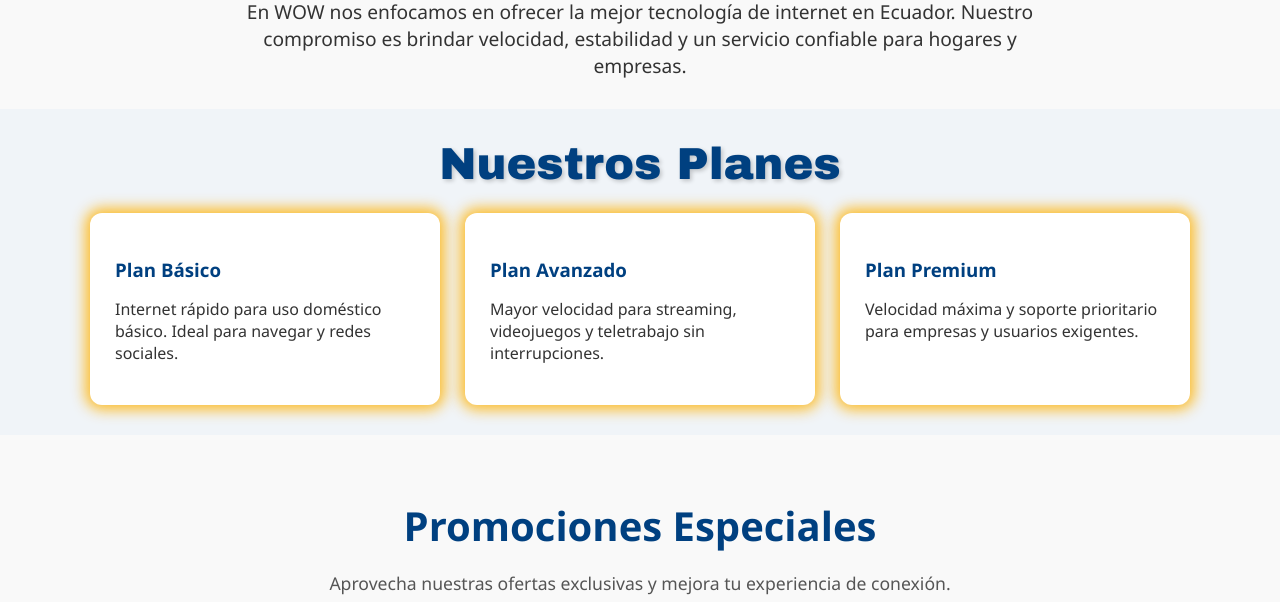
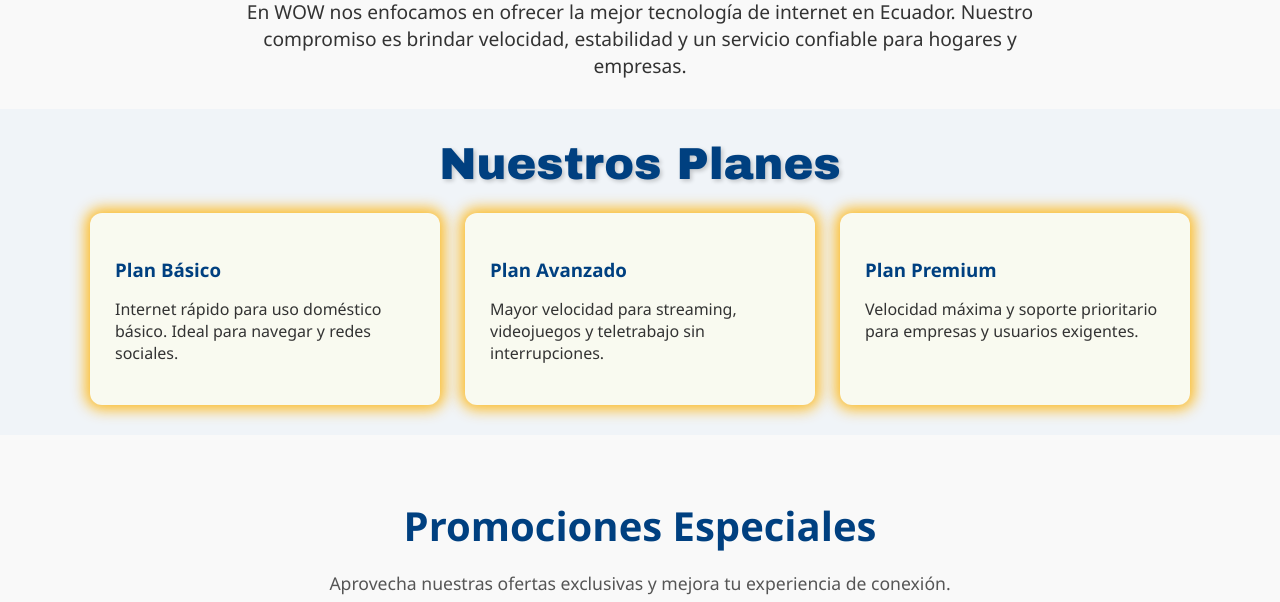
Before and after one commit to JosuePulgarin2003/wowtedamas, a plain HTML site: page pagina/index.html in a window 1280 px wide. Shown: the part 585-1187 px from the top of the page. Drawn offline with Linux system fonts and the light colour scheme.

Commit message:
Se cambio colores

```diff
--- a/estilos/index.css
+++ b/estilos/index.css
@@ -66,7 +66,7 @@
 }
 
 .plan {
-  background-color: #ffffff;
+  background-color: #f9faf0;
   padding: 25px; /* aumenta un poco el padding */
   flex: 1 1 300px; /* ahora mínimo 300px, antes 250px */
   border-radius: 12px;
--- a/estilos/planes.css
+++ b/estilos/planes.css
@@ -52,7 +52,7 @@
   margin:30px auto 50px;
 }
 .plan{
-  background-color:#f0f4fa;
+  background-color:#f9faf0;
   border-radius:15px;
   flex:1 1 280px;
   padding:25px;
@@ -284,7 +284,7 @@
 =========================== */
 .planes-final{ text-align:center; padding:40px 20px; }
 .planes-final h2{ font-size:2.4rem; color:#004080; margin-bottom:15px; }
-.planes-final p{ font-size:1.1rem; color:#333; max-width:800px; margin:auto; line-height:1.5; }
+.planes-final p{ font-size:1.1rem; color:#333; max-width:800px; margin:auto; line-height:2.5; }
 
 /* ===========================
    Responsive
--- a/estilos/styles.css
+++ b/estilos/styles.css
@@ -198,7 +198,7 @@ main {
   flex: 1 1 250px;
   border-radius: 10px;
   position: relative;
-  box-shadow: 0 0 8px 0 rgba(255, 174, 0, 0.6);
+  box-shadow: 0 0 8px 0 rgba(255, 136, 0, 0.816);
   animation: blueGlow 0.9s ease-in-out infinite alternate;
 }
 
@@ -275,7 +275,7 @@ background: linear-gradient(135deg, #ffcc00da, #ff7700);
   .menu-toggle { display: flex; }
   nav {
     position: fixed;
-    top: 60px;
+    top: 73px;
     right: 0;
     background-color: #ff9301;
     width: 200px;
```
